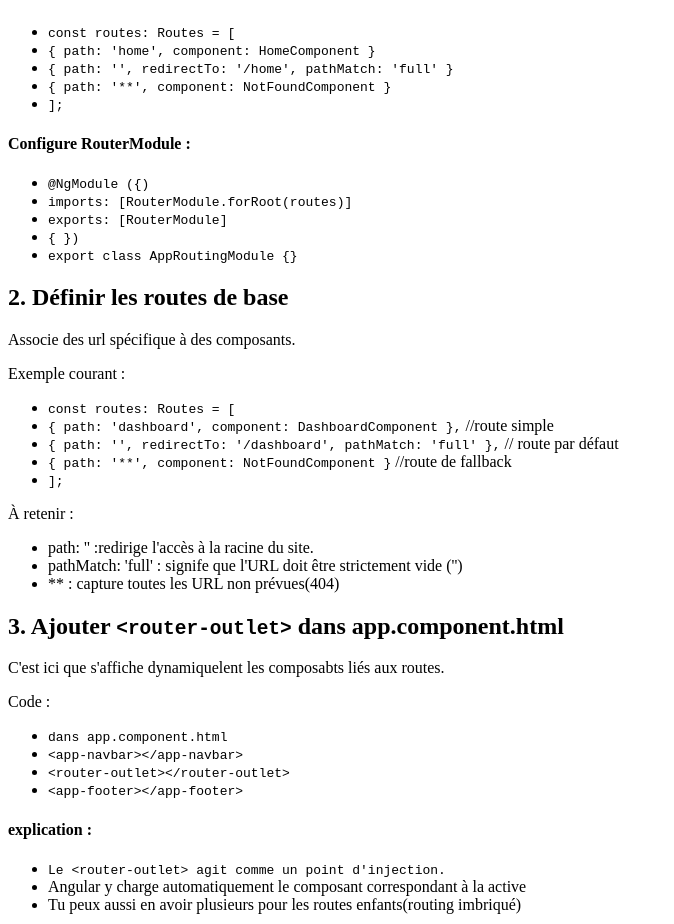
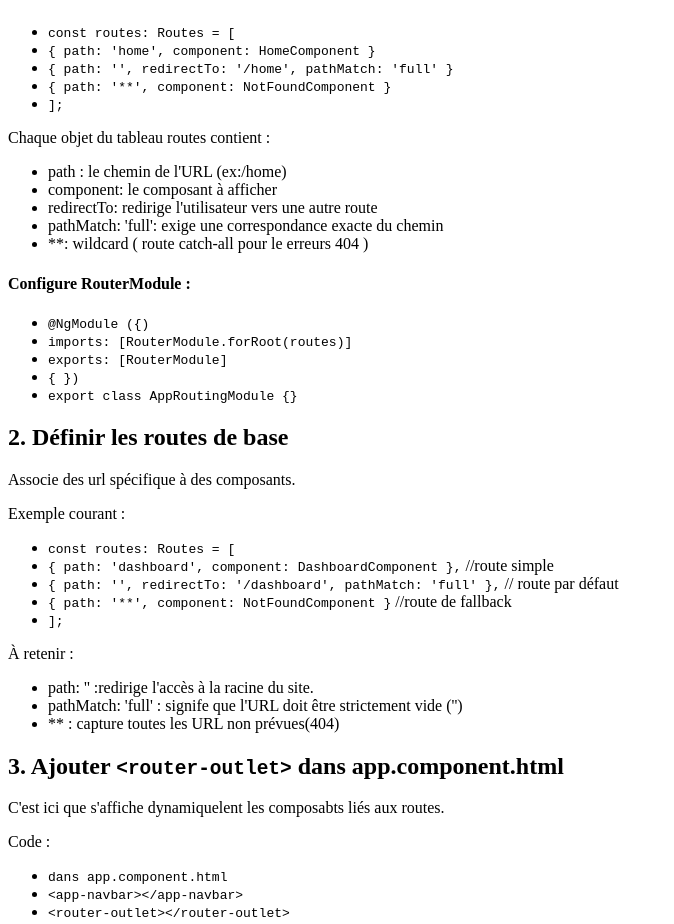
Before and after one commit to Loicwr/TestAngular, an Angular app: page / in a window 1280 px wide. Shown: the part 6607-7531 px from the top of the page, without its empty margins (0-674 px from the left). Built offline with nearby package versions, Linux system fonts and the light colour scheme.

Commit message:
feat(routing-navigation): add detailed descriptions for route properties in routing-navigation component

```diff
--- a/src/app/routing-navigation/routing-navigation.component.html
+++ b/src/app/routing-navigation/routing-navigation.component.html
@@ -26,6 +26,15 @@
     <li><code>{{ '{' }} path: '', redirectTo: '/home', pathMatch: 'full' {{ '}' }}</code></li>
     <li><code>{{ '{' }} path: '**', component: NotFoundComponent {{ '}' }}</code></li>
     <li><code>{{ ']' }};</code></li>
+</ul>
+
+<p>Chaque objet du tableau routes contient :</p>
+<ul>
+    <li>path : le chemin de l'URL (ex:/home)</li>
+    <li>component: le composant à afficher</li>
+    <li>redirectTo: redirige l'utilisateur vers une autre route</li>
+    <li>pathMatch: 'full': exige une correspondance exacte du chemin</li>
+    <li>**: wildcard ( route catch-all pour le erreurs 404 )</li>
 </ul>
 
 <h4>Configure RouterModule :</h4>
```
